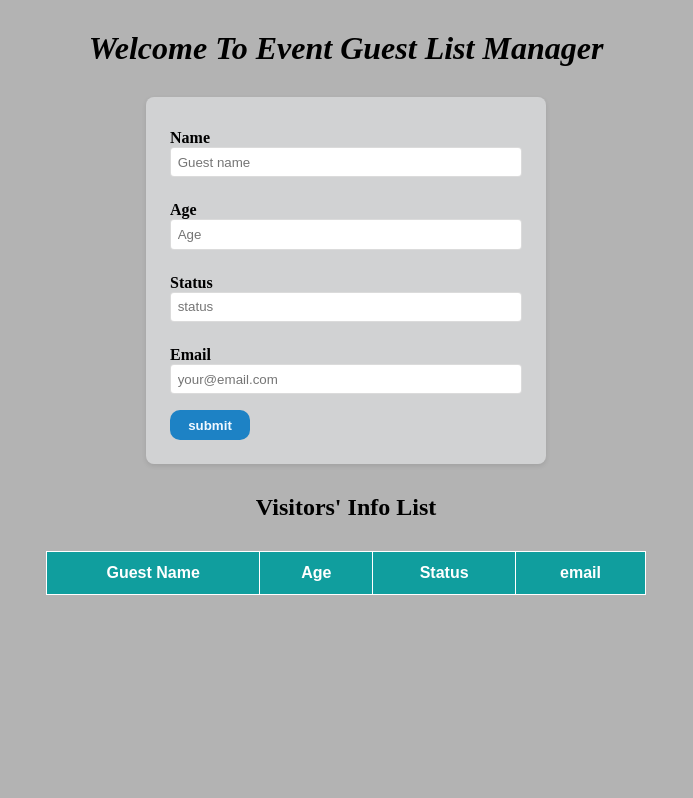
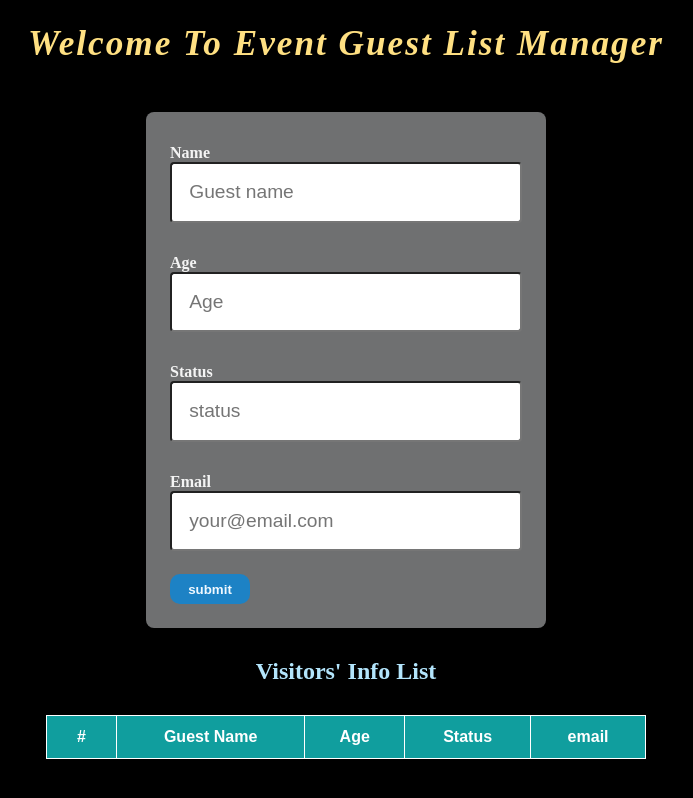
Before and after one commit to abdibasit-osman/Code-Challenge-2, a website: page index.html in a window 1280 px wide. Shown: the whole page, without its empty margins (294-987 px from the left). Drawn offline with Linux system fonts and the light colour scheme.

Commit message:
further modification

```diff
--- a/index.html
+++ b/index.html
@@ -3,7 +3,7 @@
 <head>
     <meta charset="UTF-8">
     <meta name="viewport" content="width=device-width, initial-scale=1.0">
-    <title>Guest Form</title>
+    <title>Guest List Form</title>
     <link rel="stylesheet" href="./style.css">
 </head>
 <body>
@@ -40,6 +40,7 @@
             <table>
                 <thead>
                     <tr>
+                        <th>#</th>
                         <th>Guest Name</th>
                         <th>Age</th>
                         <th>Status</th>
--- a/src/index.js
+++ b/src/index.js
@@ -7,6 +7,7 @@ const emailInput = document.getElementById("emailInput");
 const tableBody = document.getElementById("tableBody");
 
 let inputArray = [];
+let inputId = 1;
 
 //  function to add eventlistener
 formEntry.addEventListener("submit", function(e){
@@ -19,15 +20,21 @@ formEntry.addEventListener("submit", function(e){
 
    console.log({GuestName: name, guestAge: age, guestStatus: status, guestEmail: email});
 
-//  validating inputs
+//  validating inputs:
+
     if( age <= 0){
         alert('please enter correct inputs')
         return;
     }
-     if(true){
-        inputArray.push({nameInput: name, ageInput: age, statusInput: status, emailInput: email})
+
+    // Limiting the guest list to 10 people
+        if(inputArray.length >= 10){
+            alert('List is full')
+            return;
+        }
+
+        inputArray.push({id: inputId++, nameInput: name, ageInput: age, statusInput: status, emailInput: email})
         renderFormInput();
-     }
 
     formEntry.reset();
 });
@@ -39,12 +46,12 @@ formEntry.addEventListener("submit", function(e){
         inputArray.forEach(item =>{
             tableBody.innerHTML += `
                     <tr>
+                        <th>${item.id}</th>
                         <td>${item.nameInput}</td>
                         <td>${item.ageInput}</td>
                         <td>${item.statusInput}</td>
-                        <td>${item.emailInput}</td>
+                        <td><a href="mailto:${item.emailInput}">${item.emailInput}</a></td>
                     </tr>
             `
         })
-
-    }
+     }
--- a/style.css
+++ b/style.css
@@ -2,19 +2,33 @@
         box-sizing: border-box;
 }
 
-body{
-    background-color: hsl(0, 0%, 70%)
+body {
+    background-color: black;
+    color: #f4f4f4;
 }
 
-header-11, h1{
+header {
+    background: black;
+    padding: 1em;
     text-align: center;
+    margin-bottom: 2rem;
+}
+
+header h1 {
+    color: #ffe082;
+    font-size: 2.2rem;
+    letter-spacing: 2px;
+    margin: 0;
+    text-shadow: 0 2px 8px #000a;
+    font-weight: bold;
     font-style: italic;
-    margin: 30px;
 }
+
 h2{
     text-align: center;
     font-weight: bold;
     margin: 30px;
+    color: #b3e5fc;
 }
 
 form{
@@ -24,20 +38,23 @@ form{
     background: #f4f7f874;
     border-radius: 8px;
     box-shadow: 0 2px 5px rgba(0,0,0,0.1);
+    cursor: pointer;
 }
 
   label {
     display: block;
     margin-top:0.5em;
     font-weight: bold;
+    cursor: pointer;
   }
 
   .inputs{
     width: 100%;
-    padding: 0.5em;
+    font-size: larger;
+    padding: 0.9em;
     margin-bottom: 1.2em;
-    border: 1px solid #ccccccb4;
     border-radius: 4px;
+    cursor: pointer;
 
   }
 
```
